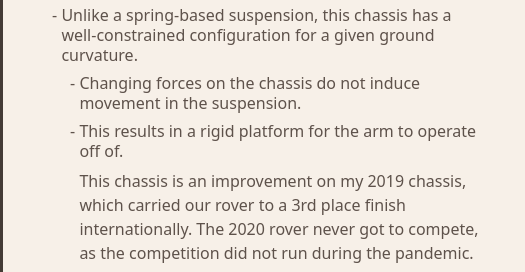
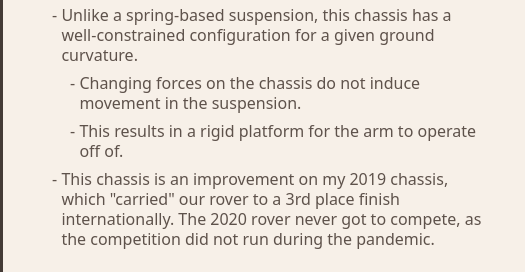
Before and after one commit to ConnorTingley/Portfolio, a website: page projects.html in a window 1280 px wide. Shown: the part 5439-5711 px from the top of the page, 0-525 px from the left. Drawn offline with nearby package versions, Linux system fonts and the light colour scheme.

Commit message:
fixed list item

```diff
--- a/projects.html
+++ b/projects.html
@@ -267,9 +267,9 @@
 							<li>Changing forces on the chassis do not induce movement in the suspension.</li>
 							<li>This results in a rigid platform for the arm to operate off of.</li>
 						</ul>
-						<ul>This chassis is an improvement on my 2019 chassis, which carried our rover to a 3rd place
+						<li>This chassis is an improvement on my 2019 chassis, which "carried" our rover to a 3rd place
 							finish internationally. The 2020 rover never got to compete, as the competition did not run
-							during the pandemic.</ul>
+							during the pandemic.</li>
 					</ul>
 					<h3>My Contribution</h3>
 					<ul>
```
